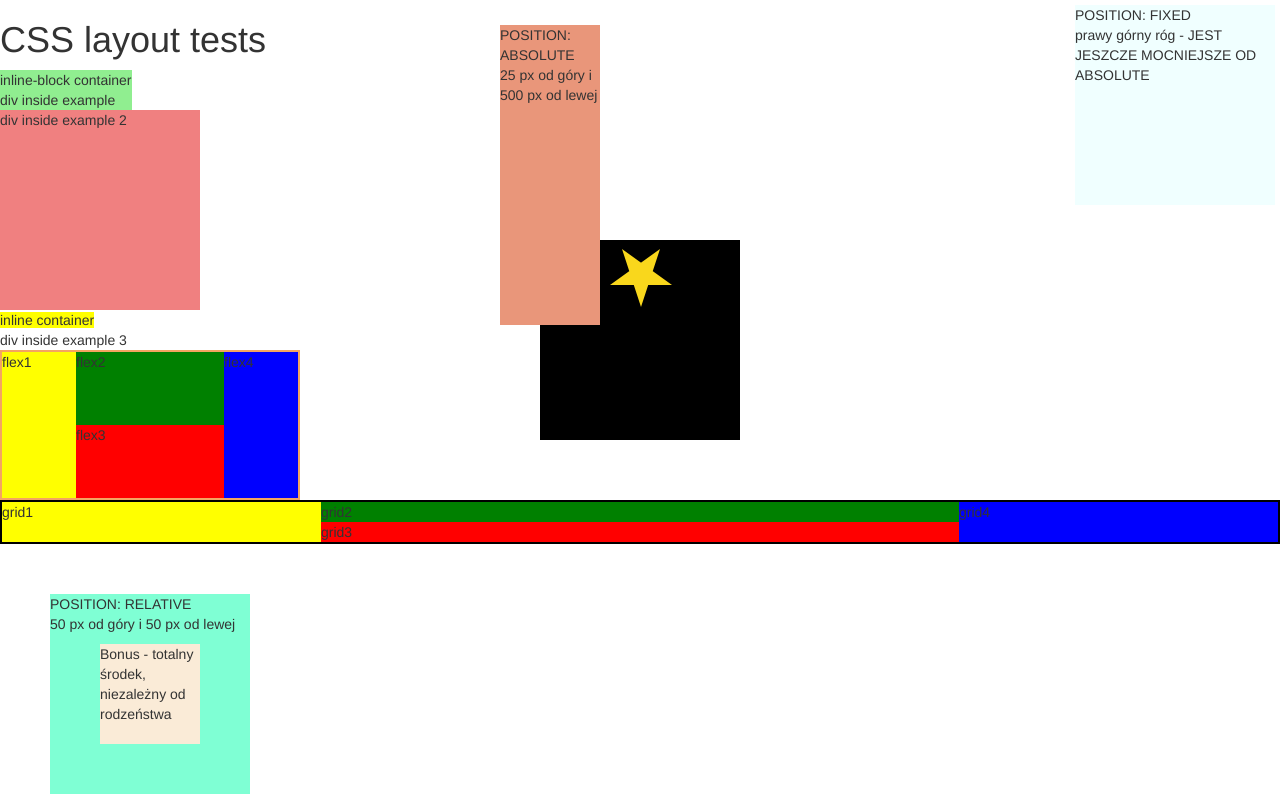
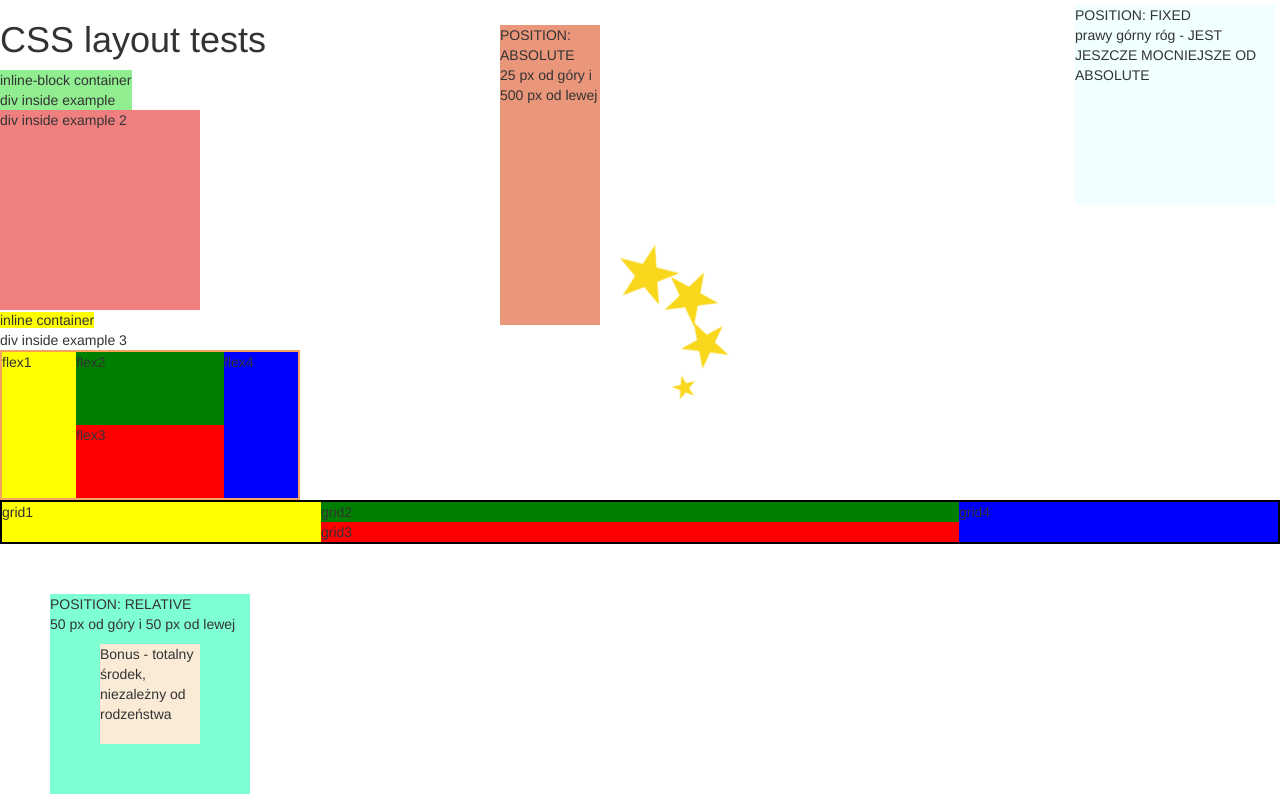
Before and after one commit to WojciechGladalski/Vue-Udemy, a Vue app: page / in a window 1280 px wide. Built offline with nearby package versions, Linux system fonts and the light colour scheme.

Commit message:
star multiplied

```diff
--- a/src/components/Css.vue
+++ b/src/components/Css.vue
@@ -6,7 +6,19 @@
             <div>div inside example</div>
         </div>
         <div class="loader-wrapper">
-            <svg height="59" width="63" class="star" data-rating="1">
+            <svg height="59" width="63" class="star-animation star-1" data-rating="1">
+                <polygon points="31, 6, 12, 64, 62, 28, 0, 28, 50, 64" fill="#F9D71C"/>
+            </svg>
+            <svg height="59" width="63" class="star-animation star-2" data-rating="1">
+                <polygon points="31, 6, 12, 64, 62, 28, 0, 28, 50, 64" fill="#F9D71C"/>
+            </svg>
+            <svg height="59" width="63" class="star-animation star-3" data-rating="1">
+                <polygon points="31, 6, 12, 64, 62, 28, 0, 28, 50, 64" fill="#F9D71C"/>
+            </svg>
+            <svg height="59" width="63" class="star-animation star-4" data-rating="1">
+                <polygon points="31, 6, 12, 64, 62, 28, 0, 28, 50, 64" fill="#F9D71C"/>
+            </svg>
+            <svg height="59" width="63" class="star-animation star-5" data-rating="1">
                 <polygon points="31, 6, 12, 64, 62, 28, 0, 28, 50, 64" fill="#F9D71C"/>
             </svg>
         </div>
@@ -214,10 +226,9 @@
         margin-right: auto;
         width: 200px;
         height: 200px;
-        background-color: black;
     }
 
-    .star {
+    .star-animation {
         position: absolute;
         top: 0;
         bottom: 0;
@@ -226,41 +237,52 @@
         margin: auto;
         height: 76px;
         width: 64px;
-        /*-webkit-animation: star-animation 3s ease infinite;*/
-        animation: star-animation 4s linear infinite;
-        animation-delay: 3s;
+        -webkit-animation: star-animation 2.5s linear infinite;
+        animation: star-animation 2.5s linear infinite;
         opacity: 0;
     }
 
+    .star-2 {
+        animation-delay: 0.3s;
+    }
+
+    .star-3 {
+        animation-delay: 0.6s;
+    }
+
+    .star-4 {
+        animation-delay: 0.9s;
+    }
+
+    .star-5 {
+        animation-delay: 1.2s;
+    }
+
     @keyframes star-animation {
-        /*0% {*/
-        /*    !*-webkit-transform: scale(0) rotate(0deg);*!*/
-        /*    transform: scale(0) rotate(0deg);*/
-        /*}*/
-        /*100% {*/
-        /*    !*-webkit-transform: scale(1) rotate(360deg);*!*/
-        /*    transform: scale(1) rotate(360deg);*/
-        /*}*/
-
         /*bardzo ważna jest kolejność*/
         0% {
+            -webkit-transform: rotate(0deg) translateY(65px) scale(0) rotate(0deg);
             transform: rotate(0deg) translateY(65px) scale(0) rotate(0deg);
             opacity: 1;
         }
         25% {
-            transform: rotate(90deg) translateY(65px) scale(0.8) rotate(180deg);
+            -webkit-transform: rotate(90deg) translateY(65px) scale(0.8) rotate(90deg);
+            transform: rotate(90deg) translateY(65px) scale(0.8) rotate(90deg);
             opacity: 1;
         }
         50% {
-            transform: rotate(180deg) translateY(65px) scale(1) rotate(360deg);
+            -webkit-transform: rotate(180deg) translateY(65px) scale(1) rotate(180deg);
+            transform: rotate(180deg) translateY(65px) scale(1) rotate(180deg);
             opacity: 1;
         }
         75% {
-            transform: rotate(270deg) translateY(65px) scale(0.8) rotate(520deg);
+            -webkit-transform: rotate(270deg) translateY(65px) scale(0.8) rotate(270deg);
+            transform: rotate(270deg) translateY(65px) scale(0.8) rotate(270deg);
             opacity: 1;
         }
         100% {
-            transform: rotate(360deg) translateY(65px) scale(0) rotate(720deg);
+            -webkit-transform: rotate(360deg) translateY(65px) scale(0) rotate(360deg);
+            transform: rotate(360deg) translateY(65px) scale(0) rotate(360deg);
             opacity: 1;
         }
     }
```
